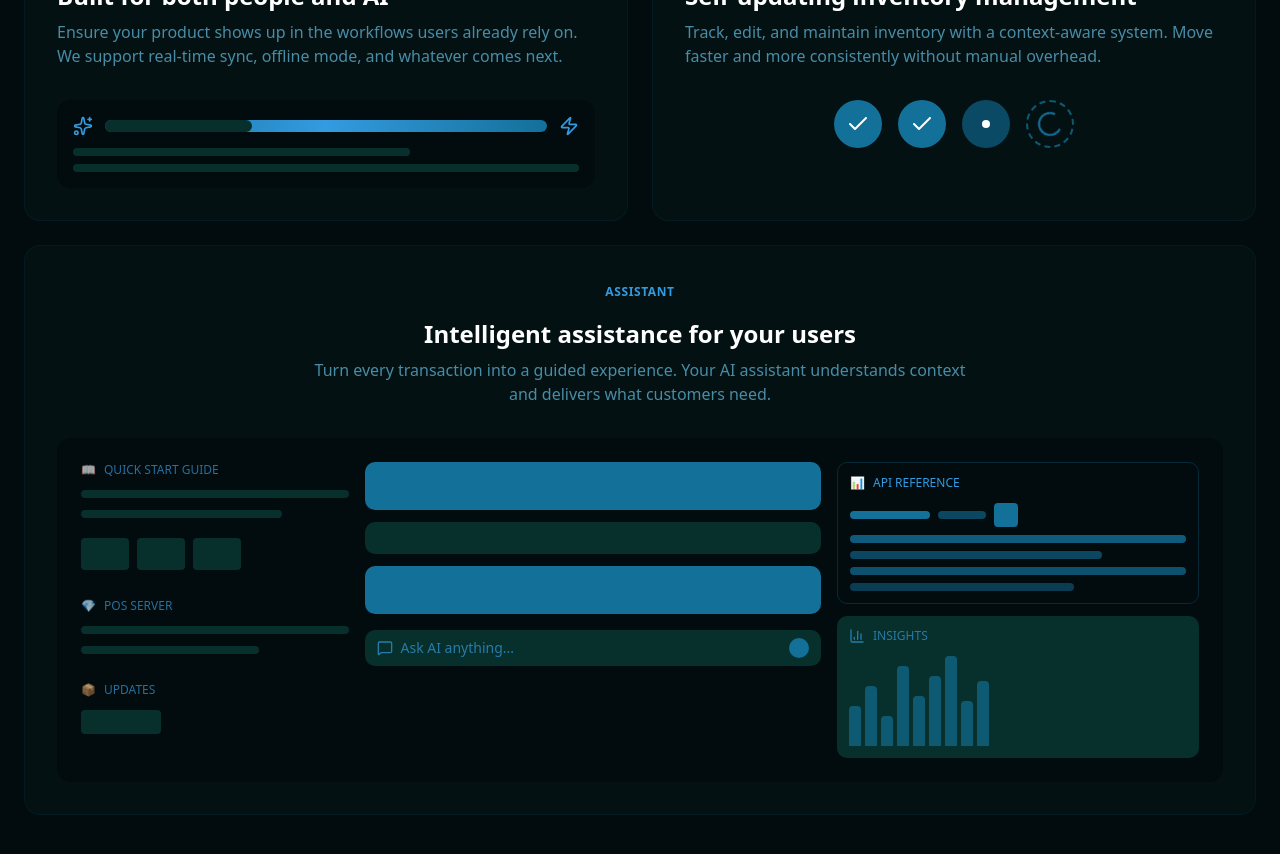
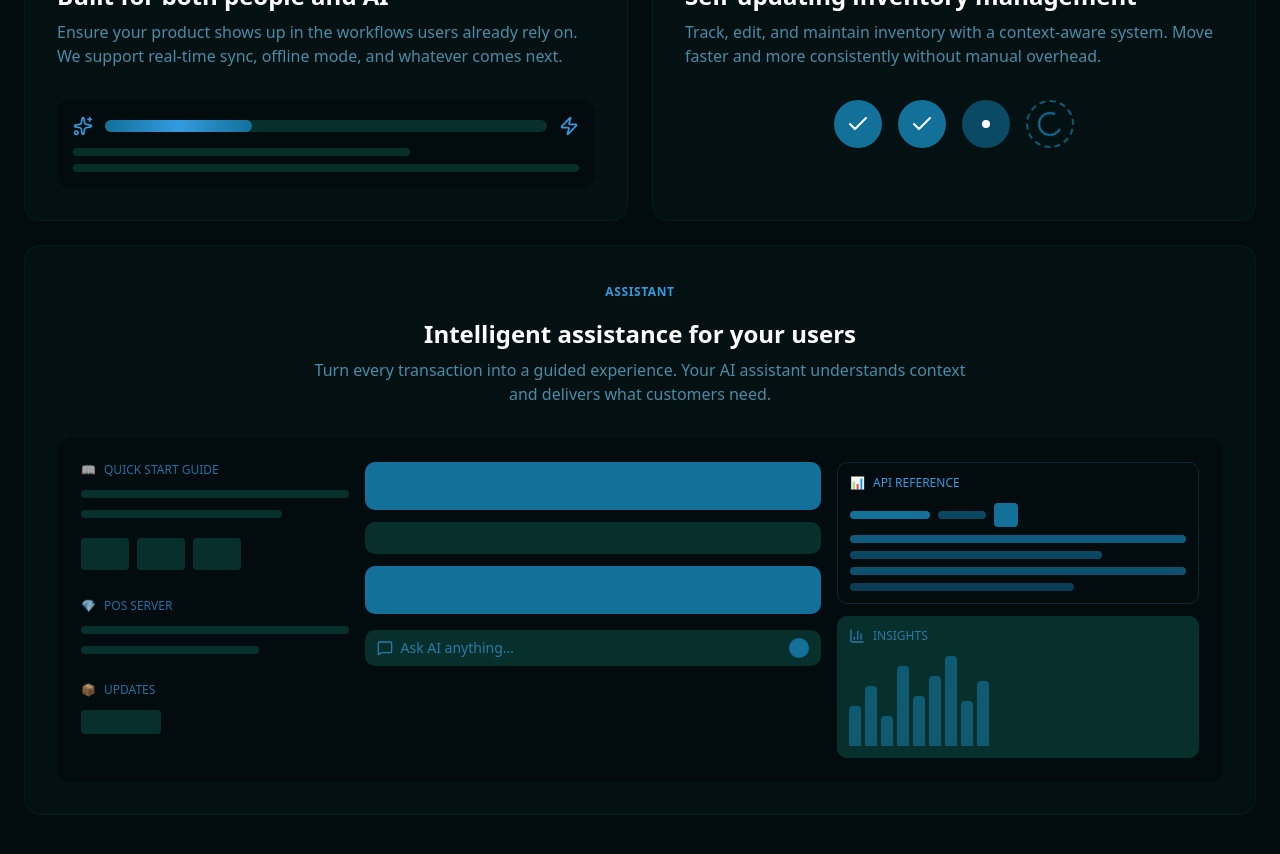
Before and after one commit to sayad-mallllek/pos-next, a Next.js app: page / in a window 1280 px wide. Shown: the part 1260-2114 px from the top of the page. Built offline with nearby package versions, Linux system fonts and the light colour scheme.

Commit message:
feat: swap gradient and solid background in feature card for improved visual hierarchy

```diff
--- a/components/landing/features.tsx
+++ b/components/landing/features.tsx
@@ -43,8 +43,8 @@ export function Features() {
             <div className="mt-8 rounded-xl bg-forest-950 p-4">
               <div className="flex items-center gap-3">
                 <Sparkles className="h-5 w-5 text-forest-400" />
-                <div className="h-3 flex-1 rounded-full bg-gradient-to-r from-forest-500 via-forest-400 to-forest-500">
-                  <div className="h-full w-1/3 rounded-full bg-forest-800" />
+                <div className="h-3 flex-1 rounded-full  bg-forest-800 ">
+                  <div className="h-full w-1/3 rounded-full bg-gradient-to-r from-forest-500 via-forest-400 to-forest-500" />
                 </div>
                 <Zap className="h-5 w-5 text-forest-400" />
               </div>
```
